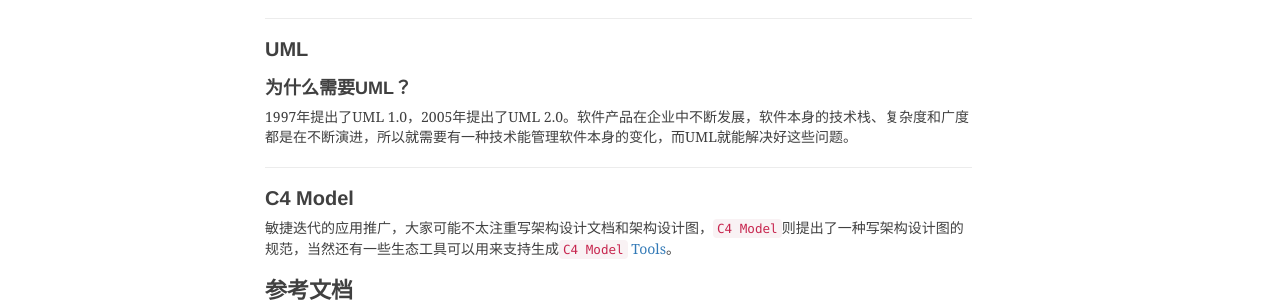
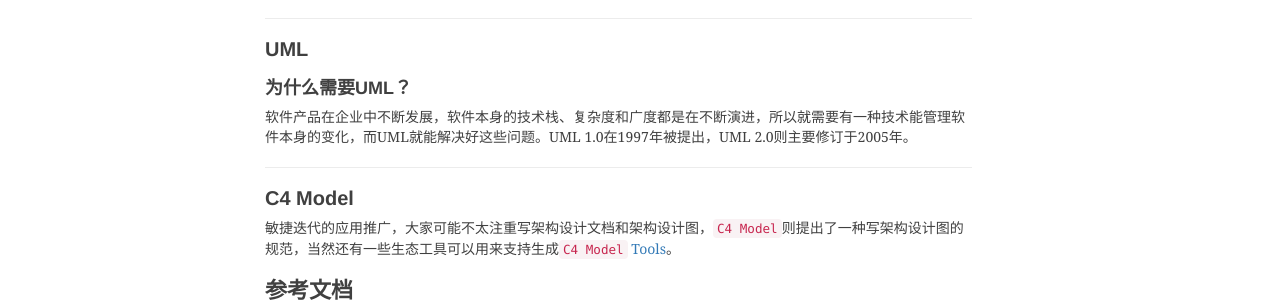
Before and after one commit to shihai1991/shihai1991.github.io, a Jekyll site: the page built from _posts/2023-10-11-架构设计数字化.md, in a window 1280 px wide. Shown: the part 1126-1428 px from the top of the page. Built offline with Jekyll 4.4.1, drawn with Linux system fonts in a browser that asks for light colours; nearby versions of some CDN libraries; comment, search, counter and statistics services are not loaded.

Commit message:
Update 2023-10-11-架构设计数字化.md

```diff
--- a/_posts/2023-10-11-架构设计数字化.md
+++ b/_posts/2023-10-11-架构设计数字化.md
@@ -25,7 +25,7 @@
 
 ## UML
 ### 为什么需要UML？
-1997年提出了UML 1.0，2005年提出了UML 2.0。软件产品在企业中不断发展，软件本身的技术栈、复杂度和广度都是在不断演进，所以就需要有一种技术能管理软件本身的变化，而UML就能解决好这些问题。
+软件产品在企业中不断发展，软件本身的技术栈、复杂度和广度都是在不断演进，所以就需要有一种技术能管理软件本身的变化，而UML就能解决好这些问题。UML 1.0在1997年被提出，UML 2.0则主要修订于2005年。
 
 ## C4 Model
 敏捷迭代的应用推广，大家可能不太注重写架构设计文档和架构设计图，`C4 Model`则提出了一种写架构设计图的规范，当然还有一些生态工具可以用来支持生成`C4 Model` [Tools](https://c4model.com/#Tooling)。
```
